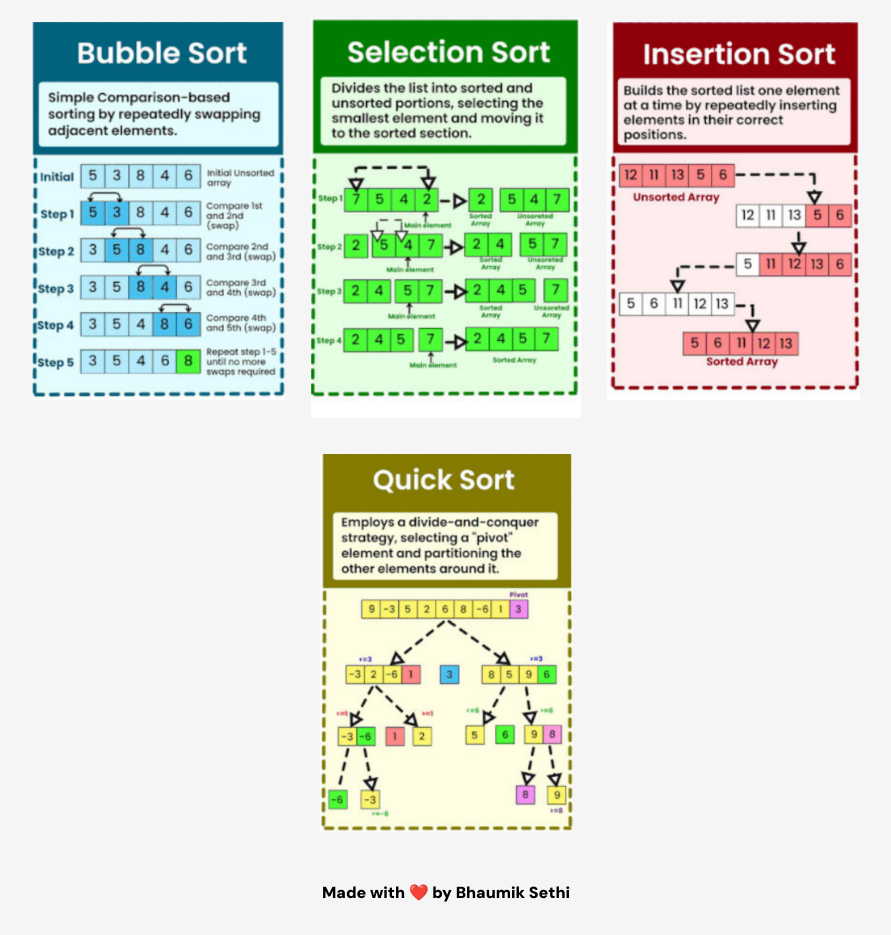
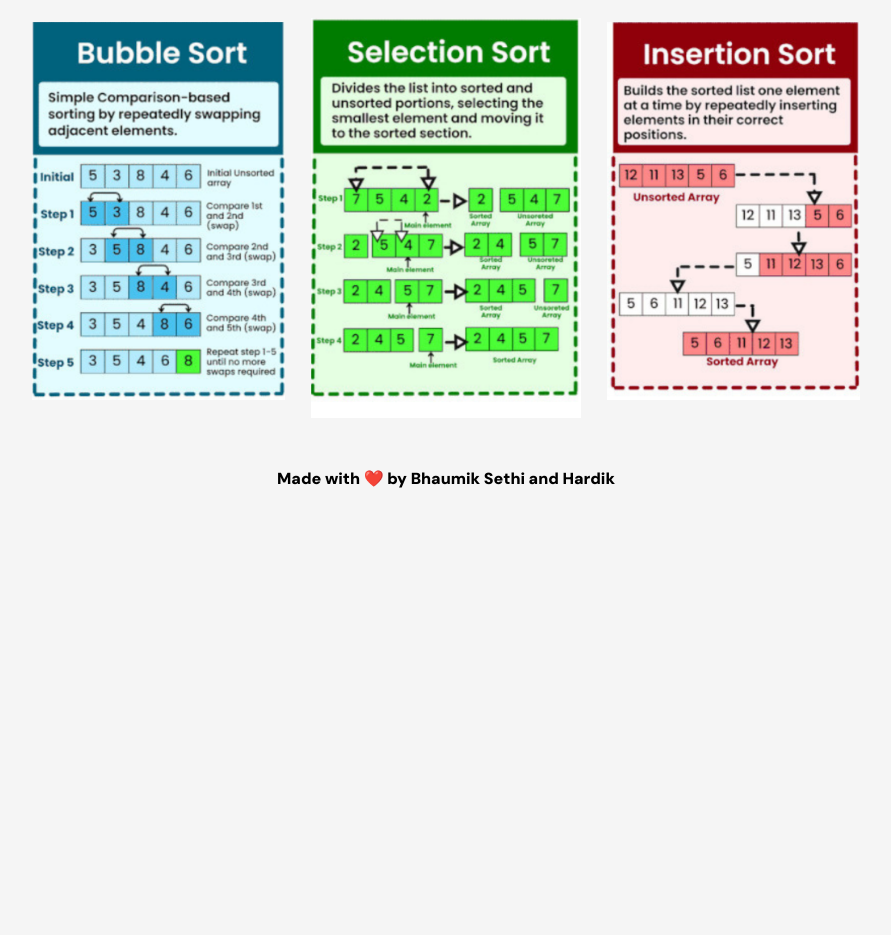
Before and after one commit to BhaumikSethii/SortingVisualizer, a plain HTML site: page index.html in a window 1280 px wide. Shown: the part 636-1571 px from the top of the page, without its empty margins (194-1085 px from the left). After the commit the page ends 1157 px from the top, so only its background shows below. Drawn offline with Linux system fonts and the light colour scheme.

Commit message:
Update index.html

```diff
--- a/index.html
+++ b/index.html
@@ -24,7 +24,6 @@
         <option value="bubbleSort">Bubble Sort</option>
         <option value="selectionSort">Selection Sort</option>
         <option value="insertionSort">Insertion Sort</option>
-        <option value="quickSort">Quick Sort</option>
       </select>
       <label for="speed" class="speed dm-sans">Speed:</label>
       <input type="range" id="speed" min="1" max="100" value="30" />
@@ -35,10 +34,9 @@
       <div class="bubble card"></div>
       <div class="selection card"></div>
       <div class="insertion card"></div>
-      <div class="quick card"></div>
     </div>
     <div class="footer">
-      <div class="end dm-sans">Made with ❤️ by Bhaumik Sethi</div>
+      <div class="end dm-sans">Made with ❤️ by Bhaumik Sethi and Hardik</div>
     </div>
     <script src="script.js"></script>
   </body>
```
